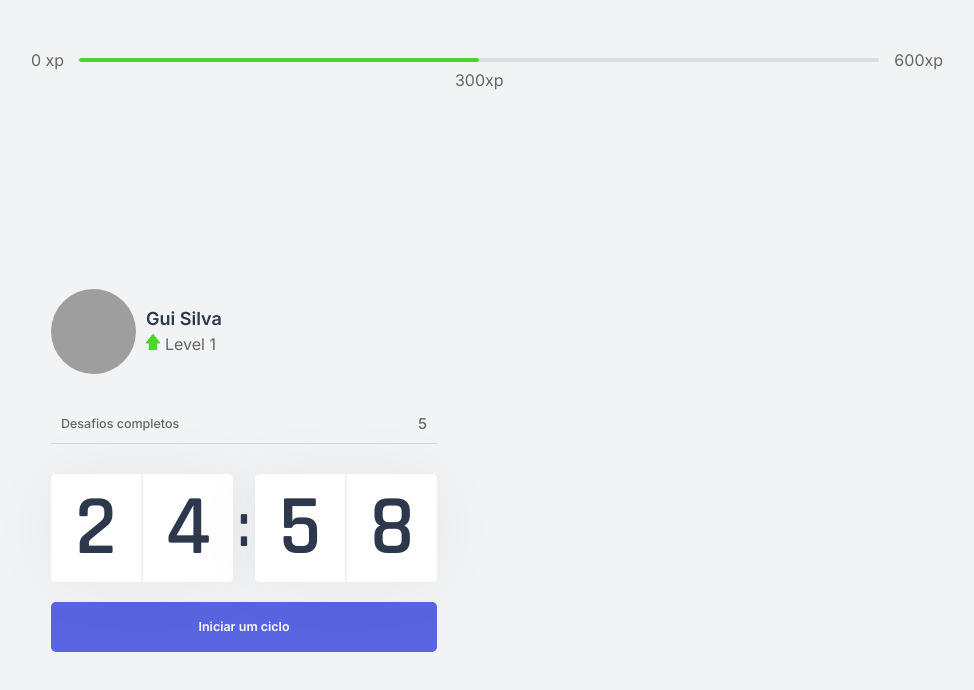
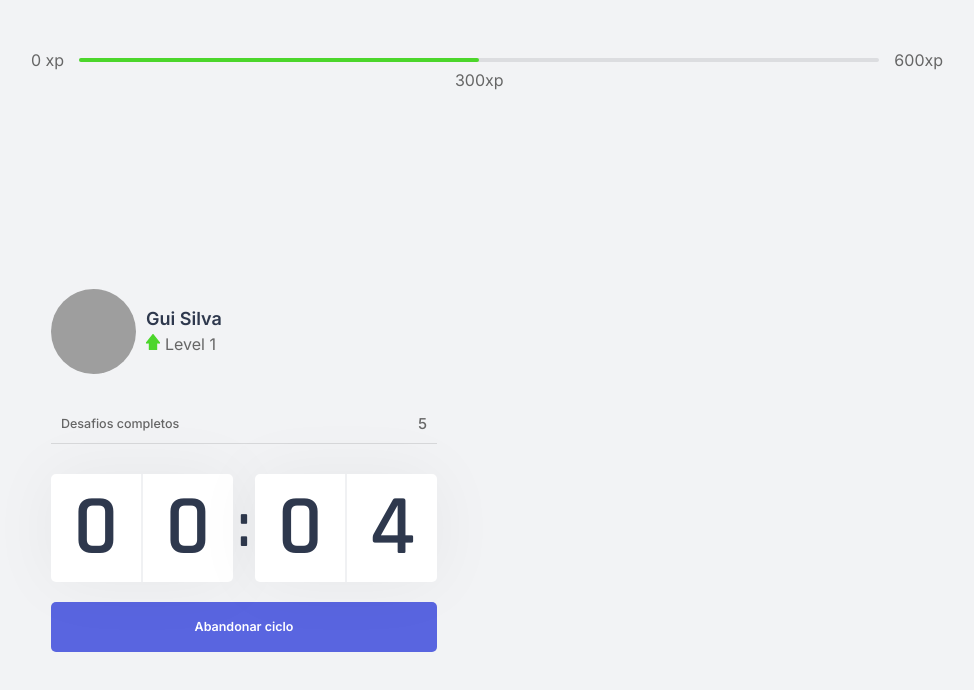
Before and after one commit to Gui-dev/node-next, a Next.js app in the folder web/: page / in a window 1280 px wide. Both pictures are taken after a click on the button "Iniciar um ciclo". Shown: the top 690 px of the page, without its empty margins (153-1127 px from the left). Built offline with nearby package versions, Linux system fonts and the light colour scheme; grey boxes are pictures that could not be loaded.

Commit message:
feat: add finished component Countdown

```diff
--- a/web/src/components/Countdown/index.tsx
+++ b/web/src/components/Countdown/index.tsx
@@ -2,8 +2,10 @@ import { useEffect, useState } from 'react'
 import { Container, CountdownButton } from './style'
 
 export const Countdown: React.FC = () => {
-  const [time, setTime] = useState(25 * 60)
+  const [time, setTime] = useState(0.1 * 60)
   const [isActive, setIsActive] = useState(false)
+  const [hasFineshed, setHasFineshed] = useState(false)
+  let countdownTimeout: ReturnType<typeof setTimeout>
 
   const minutes = Math.floor(time / 60)
   const seconds = time % 60
@@ -12,14 +14,23 @@ export const Countdown: React.FC = () => {
 
   useEffect(() => {
     if (isActive && time > 0) {
-      setTimeout(() => {
+      countdownTimeout = setTimeout(() => {
         setTime(time - 1)
       }, 1000)
+    } else if (isActive && time === 0) {
+      setHasFineshed(true)
+      setIsActive(false)
     }
   }, [isActive, time])
 
   const startCountdown = () => {
-    setIsActive(!isActive)
+    setIsActive(true)
+  }
+
+  const resetCountdown = () => {
+    clearTimeout(countdownTimeout)
+    setIsActive(false)
+    setTime(0.1 * 60)
   }
 
   return (
@@ -36,11 +47,36 @@ export const Countdown: React.FC = () => {
         </div>
       </Container>
 
-      <CountdownButton
-        onClick={ startCountdown }
-      >
-        Iniciar um ciclo
-      </CountdownButton>
+      { hasFineshed
+        ? (
+          <CountdownButton disabled>
+            Ciclo encerrado
+          </CountdownButton>
+          )
+        : (
+          <>
+          { isActive
+            ? (
+              <CountdownButton
+                buttonActive={ isActive }
+                onClick={ resetCountdown }
+              >
+                Abandonar ciclo
+              </CountdownButton>
+              )
+            : (
+              <CountdownButton
+                buttonActive={ isActive }
+                onClick={ startCountdown }
+              >
+                Iniciar um ciclo
+              </CountdownButton>
+              )
+            }
+          </>
+          )
+    }
+
     </>
   )
 }
```
